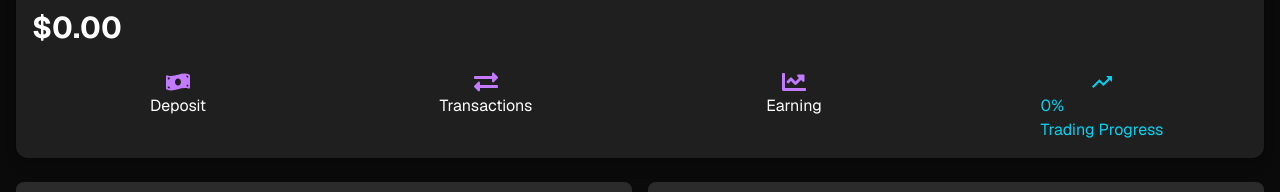
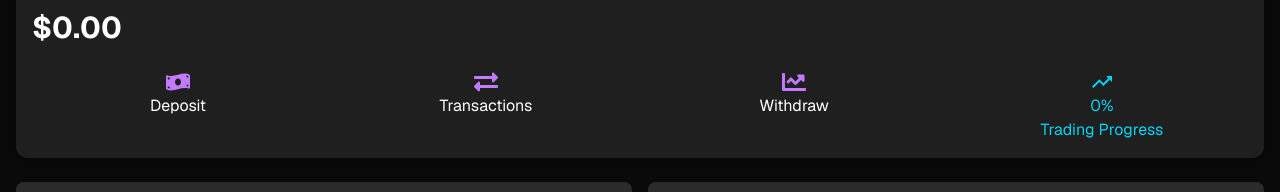
Before and after one commit to Ericson22817/snipefx, a Next.js app: page /dashboard in a window 1280 px wide. Shown: the part 231-423 px from the top of the page. Built offline with nearby package versions, Linux system fonts and the light colour scheme; no server answers; sample sign-in values are in the browser's storage.

Commit message:
complete all functionality

```diff
--- a/app/dashboard/page.tsx
+++ b/app/dashboard/page.tsx
@@ -9,6 +9,7 @@ import { RiExchangeDollarLine } from 'react-icons/ri';
 
 import useUser from '@/hooks/useAuth';
 import useWallet from '@/hooks/useWallet';
+import Link from 'next/link';
 
 function formatCurrency(value: number | undefined) {
   return new Intl.NumberFormat('en-US', {
@@ -45,21 +46,24 @@ export default function Dashboard() {
 
         {/* Buttons */}
         <div className="grid grid-cols-2 sm:grid-cols-4 gap-4">
-          <div className="flex flex-col items-center">
+  <Link href="/dashboard/deposit" className="flex flex-col items-center hover:opacity-80">
     <FaMoneyBillWave className="text-2xl text-purple-400" />
     <span>Deposit</span>
-          </div>
-          <div className="flex flex-col items-center">
+  </Link>
+
+  <Link href="/dashboard/transactions" className="flex flex-col items-center hover:opacity-80">
     <FaExchangeAlt className="text-2xl text-purple-400" />
     <span>Transactions</span>
-          </div>
-          <div className="flex flex-col items-center">
+  </Link>
+
+  <Link href="/dashboard/withdraw" className="flex flex-col items-center hover:opacity-80">
     <FaChartLine className="text-2xl text-purple-400" />
-            <span>Earning</span>
-          </div>
+    <span>Withdraw</span>
+  </Link>
+
   <div className="flex flex-col items-center">
     <MdOutlineTrendingUp className="text-2xl text-cyan-400" />
-            <span className="text-cyan-400">0%<br />Trading Progress</span>
+    <span className="text-cyan-400 text-center">0%<br />Trading Progress</span>
   </div>
 </div>
       </div>
@@ -92,18 +96,18 @@ export default function Dashboard() {
       </div>
 
       {/* BTC Chart */}
-      <div className="mt-6 px-4">
+      <div className="mt-6 px-4 mb-4">
         <div className="bg-[#1f1f1f] p-4 rounded-lg">
           <div className="mb-2 font-medium">BTC/USD</div>
           <iframe
             src="https://s.tradingview.com/widgetembed/?frameElementId=tradingview_e98cf&symbol=BITSTAMP%3ABTCUSD&interval=1D&hidesidetoolbar=1&symboledit=1&saveimage=1&toolbarbg=f1f3f6&studies=[]&theme=dark&style=1&timezone=Etc%2FUTC&withdateranges=1&hidevolume=1"
             width="100%"
-            height="300"
+            height="500"
             frameBorder="0"
             allowTransparency={true}
             allowFullScreen={true}
             className="rounded-md"
-          ></iframe>
+          />
         </div>
       </div>
     </div>
```
Lines whose indentation alone changed are shown as unchanged.
